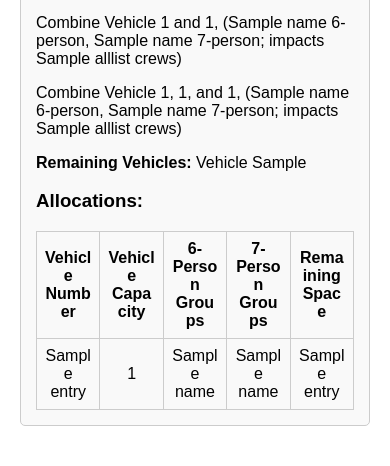
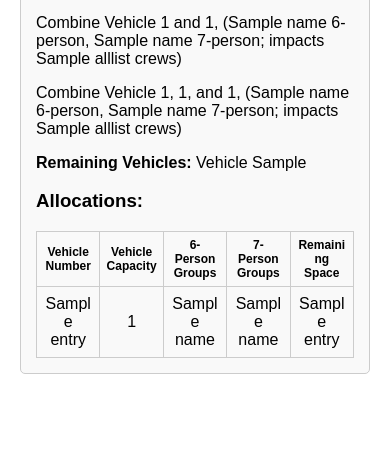
Before and after one commit to cbmckinstry/Pre-Clustering1, a Flask app: template templates/index.html in a window 390 px wide. Shown: the part 2062-2528 px from the top of the page. After the commit the page ends 2436 px from the top, so only its background shows below. Run offline with Flask 3, Linux system fonts and the light colour scheme; the template is opened without the code that fills it: most values are stand-ins (such as "Sample title", 1, 10 or a date in 2020).

Commit message:
phone friendly (again 4)

```diff
--- a/templates/index.html
+++ b/templates/index.html
@@ -87,6 +87,13 @@
                 width: 100%;
             }
         }
+        @media (max-width: 768px) {
+            .results-section th {
+                font-size: 12px; /* Smaller font for table headers on small screens */
+                padding: 6px; /* Reduce padding for better spacing */
+            }
+        }
+
 
     </style>
 </head>
```
